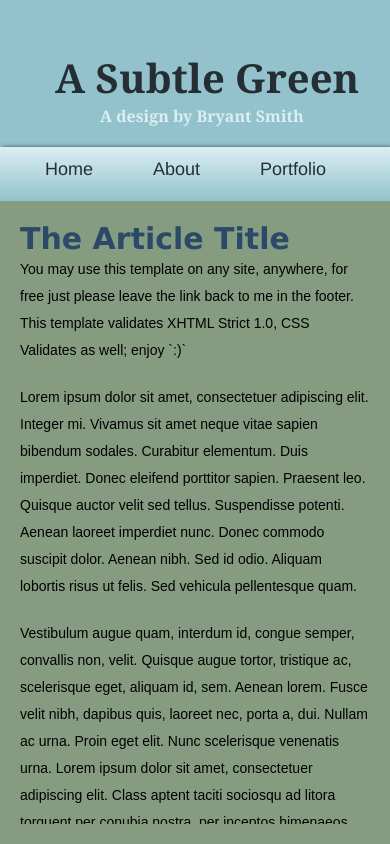
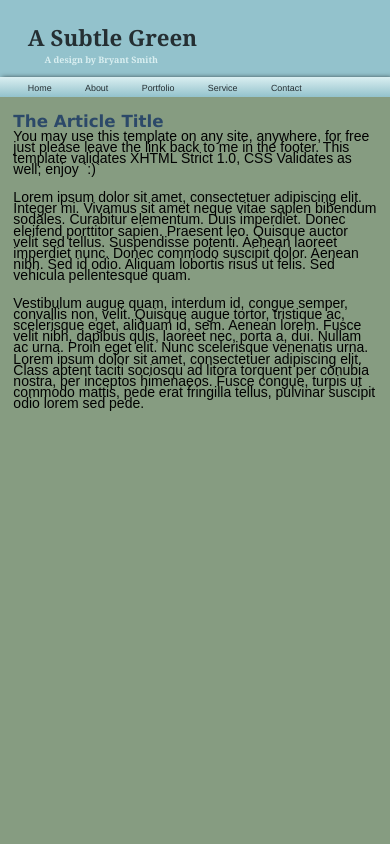
Before and after one commit to sararatBurke/classPJ-react-native, a React Native app: screen / in a window 390 px wide. Built offline with nearby package versions, Linux system fonts and the light colour scheme.

Commit message:
coverted styleSheet into ScaledSheet

```diff
--- a/App.js
+++ b/App.js
@@ -1,19 +1,21 @@
 import { StatusBar } from 'expo-status-bar';
 import React from 'react';
 import { LinearGradient } from 'expo-linear-gradient';
-import { StyleSheet, Text, View, ScrollView } from 'react-native';
+import { Text, View, ScrollView } from 'react-native';
+import { ScaledSheet } from 'react-native-size-matters';
 
 
 export default function App() {
 
   return (
   <View style={styles.container}>
+
       <View style={styles.header}>
         {/***** header *****/}
-        <View style={styles.headTextContainer}>
+
           <Text style={styles.headText}>A Subtle Green</Text>
           <Text style={styles.subHead}>A design by Bryant Smith</Text>
-        </View>
+
       </View>
 
       <View style={styles.nav}>
@@ -57,7 +59,7 @@ export default function App() {
 }
 
 
-const styles = StyleSheet.create({
+const styles = ScaledSheet.create({
   container: {
     flex: 1,
     flexDirection: 'column',
@@ -69,36 +71,33 @@ const styles = StyleSheet.create({
   header:{
     backgroundColor: '#93c2cc',
     width: '100%',
-    padding :20,
+    padding :'10@s',
   },
-  headTextContainer:{
-    marginTop: 30,
-  },
+
   headText:{
     color: '#252F33',
     fontWeight: 'bold',
     fontFamily: 'Georgia',
-    fontSize: 40,
+    fontSize: '20@s',
 
-    marginLeft: 35,
+    marginLeft: '15@s',
+    marginTop: '10@s'
   },
 
   subHead:{
     color: '#daeff1',
     fontWeight: 'bold',
     fontFamily: 'Georgia',
-    fontSize: 16,
-    marginLeft: 80,
+    fontSize: '8@s',
+    marginLeft: '30@s',
   },
 
   navBG: {
-    flex: 1,
-    paddingLeft: 15,
-    paddingRight: 15,
+    height: '18@s',
+    paddingHorizontal: '10@s',
   },
 
   nav:{
-    flex: 0.09,
     backgroundColor: '#cef',
     width: '100%',
 
@@ -110,12 +109,11 @@ const styles = StyleSheet.create({
   },
 
   navButton:{
-    marginHorizontal: 30,
-    paddingTop: 12,
+    marginHorizontal: '15@s',
+    paddingTop: '5@s',
     fontFamily:'Helvetica',
+    fontSize: '8@s',
     color: '#252F33',
-
-    fontSize: 18,
     justifyContent: 'center',
   },
 
@@ -123,7 +121,7 @@ const styles = StyleSheet.create({
     flex: 1,
     width: '100%',
     backgroundColor: '#869c81',
-    padding: 20,
+    padding: '12@s',
 
   },
 
@@ -131,13 +129,14 @@ const styles = StyleSheet.create({
     fontFamily:'Verdana',
     color: '#2C4969',
     fontWeight: 'bold',
-    fontSize: 30,
+    fontSize: '15@s',
   },
 
   content:{
     fontFamily: 'Arial',
-    lineHeight: 27,
-    marginBottom: 20,
+    lineHeight: '10@s',
+    marginBottom: '15@s',
+
   }
 
 
--- a/package.json
+++ b/package.json
@@ -14,6 +14,7 @@
     "react-dom": "16.13.1",
     "react-native": "https://github.com/expo/react-native/archive/sdk-40.0.1.tar.gz",
     "react-native-linear-gradient": "^2.5.6",
+    "react-native-size-matters": "^0.4.0",
     "react-native-web": "~0.13.12"
   },
   "rnpm": {
```
Also changed, not shown: 1 other file (tests, documents, lock files or other folders).
